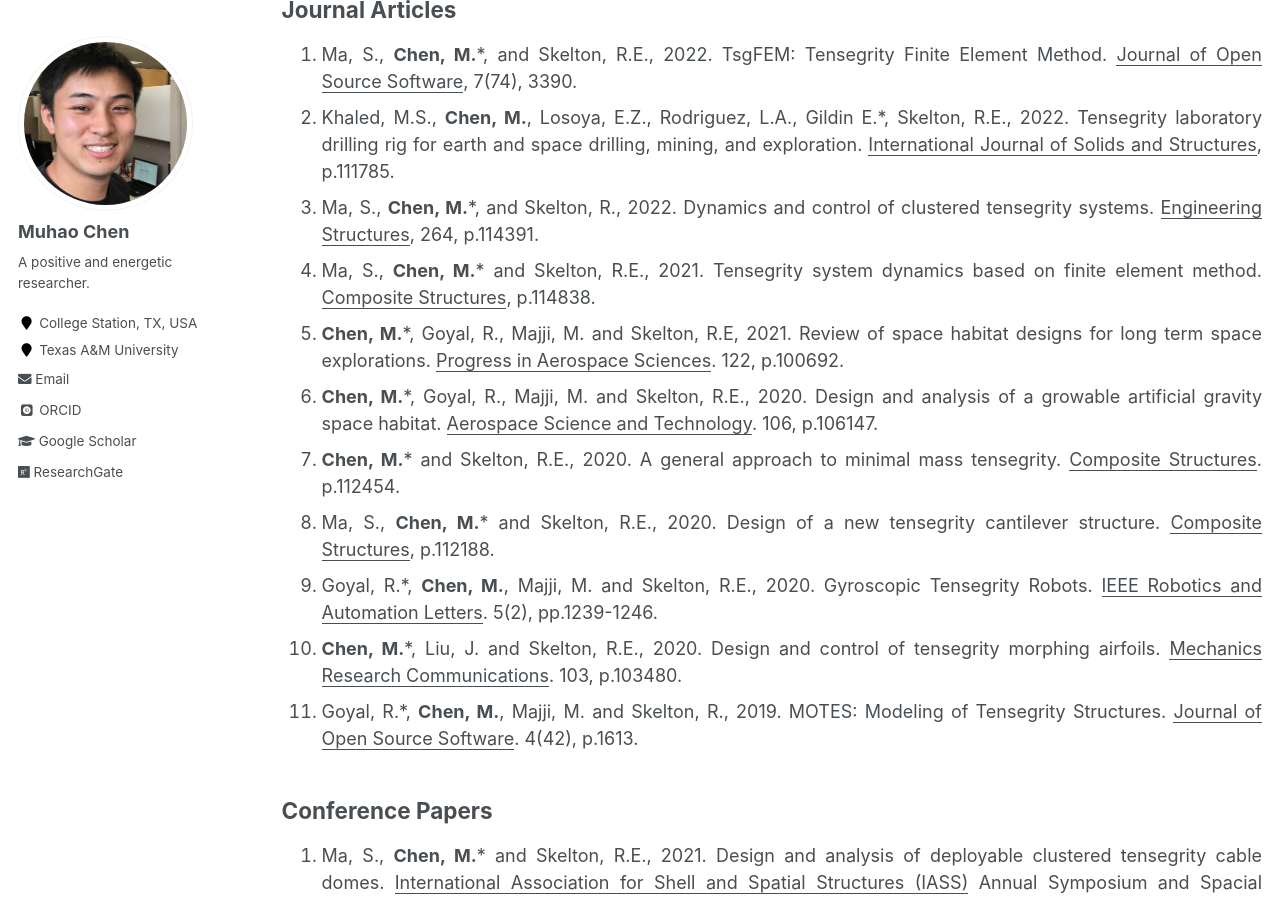
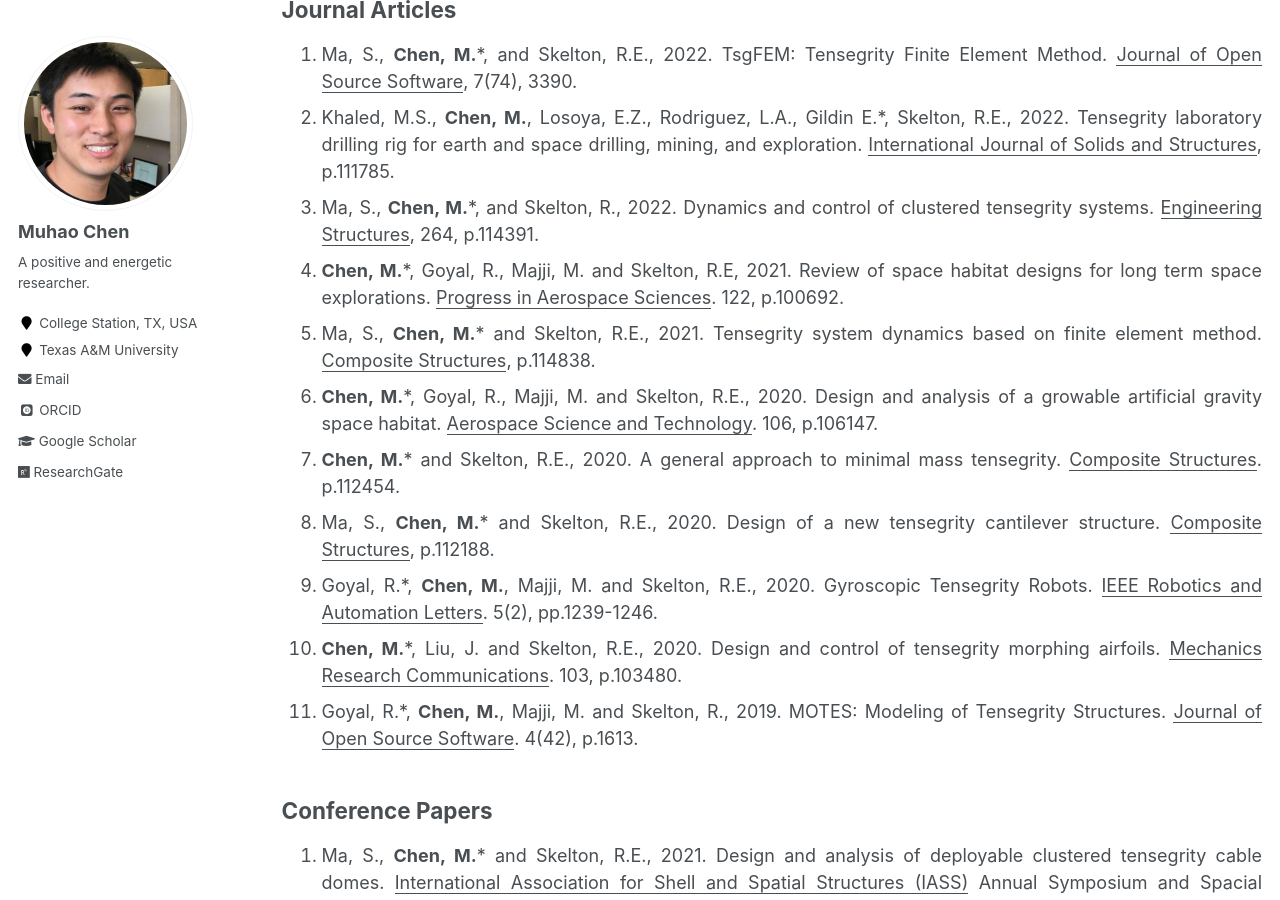
Before and after one commit to Muhao-Chen/muhao-chen.github.io, a Jekyll site: the page built from _pages/publication.md, in a window 1280 px wide and 900 px high, scrolled down 411 px. Built offline with Jekyll 4.4.1, drawn with Linux system fonts in a browser that asks for light colours; some web fonts are replaced.

```diff
--- a/_pages/publication.md
+++ b/_pages/publication.md
@@ -19,8 +19,8 @@ His citation profile is in [Google Scholar](https://scholar.google.com/citations
 1. Ma, S., **Chen, M.***, and Skelton, R.E., 2022. TsgFEM: Tensegrity Finite Element Method. <u>Journal of Open Source Software</u>, 7(74), 3390.
 1. Khaled, M.S., **Chen, M.**, Losoya, E.Z., Rodriguez, L.A., Gildin E.*, Skelton, R.E., 2022. Tensegrity laboratory drilling rig for earth and space drilling, mining, and exploration. <u>International Journal of Solids and Structures</u>, p.111785.
 1. Ma, S., **Chen, M.***, and Skelton, R., 2022. Dynamics and control of clustered tensegrity systems. <u>Engineering Structures</u>, 264, p.114391.
+1. **Chen, M.***, Goyal, R., Majji, M. and Skelton, R.E, 2021. Review of space habitat designs for long term space explorations. <u>Progress in Aerospace Sciences</u>. 122, p.100692.
 1. Ma, S., **Chen, M.*** and Skelton, R.E., 2021. Tensegrity system dynamics based on finite element method. <u>Composite Structures</u>, p.114838.
-1. **Chen, M.***, Goyal, R., Majji, M. and Skelton, R.E, 2021. Review of space habitat designs for long term space explorations. <u>Progress in Aerospace Sciences</u>. 122, p.100692.
 1. **Chen, M.***, Goyal, R., Majji, M. and Skelton, R.E., 2020. Design and analysis of a growable artificial gravity space habitat. <u>Aerospace Science and Technology</u>. 106, p.106147.
 1. **Chen, M.*** and Skelton, R.E., 2020. A general approach to minimal mass tensegrity. <u>Composite Structures</u>. p.112454.
 1. Ma, S., **Chen, M.*** and Skelton, R.E., 2020. Design of a new tensegrity cantilever structure. <u>Composite Structures</u>, p.112188.
```
